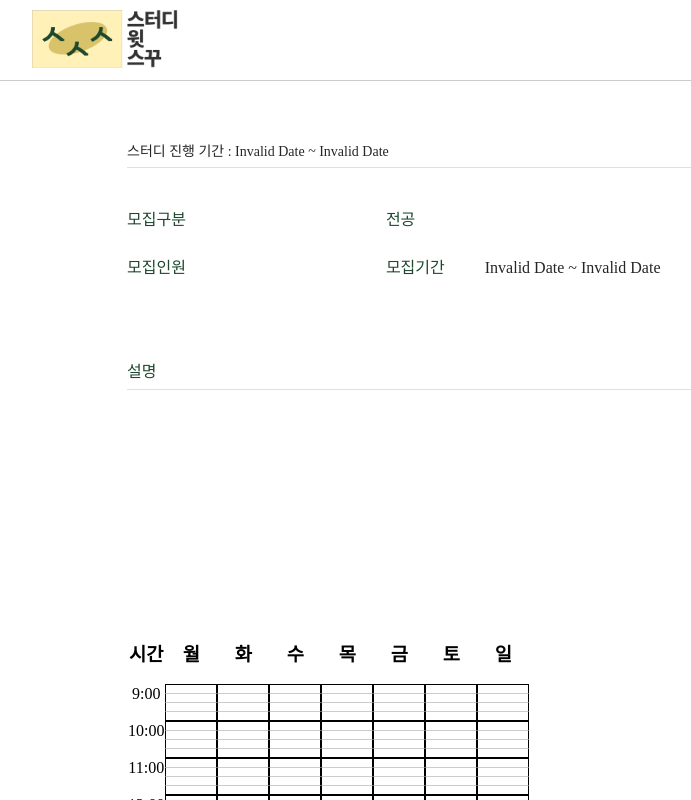
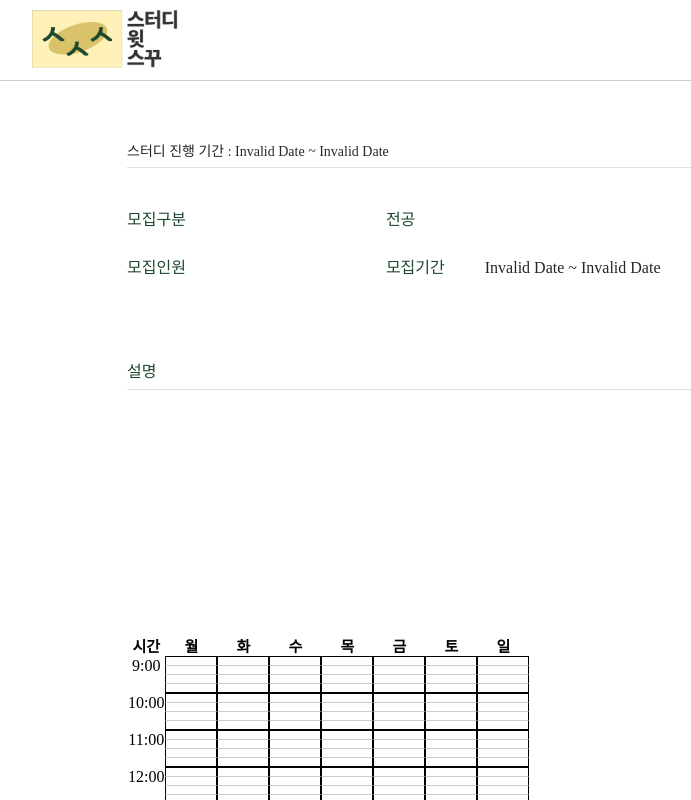
Before and after one commit to k1g99/SwithS, a React (Create React App) app in the folder frontend/: page /studydetail/1 in a window 1280 px wide. Shown: the top 800 px of the page, without its empty margins (73-764 px from the left). Built offline with nearby package versions, Linux system fonts and the light colour scheme; no server answers; a web font is replaced by a local one.

Commit message:
feat: frontend part

```diff
--- a/frontend/src/components/Timetable.js
+++ b/frontend/src/components/Timetable.js
@@ -77,7 +77,7 @@ const Timetable = (props) => {
     }
     timeContainers.push(
       <div className="time-container">
-        <h3>시간</h3>
+        <h3 className="h3123">시간</h3>
         <div className="time-slots">{timeSlots}</div>
       </div>
     )
@@ -106,7 +106,7 @@ const Timetable = (props) => {
 
       timeContainers.push(
         <div key={day} className="time-container">
-          <h3>{day}</h3>
+          <h3 className="h3123">{day}</h3>
           <div className="time-slots">{timeSlots}</div>
         </div>
       )
--- a/frontend/src/components/VoteResult/DateSlot.js
+++ b/frontend/src/components/VoteResult/DateSlot.js
@@ -60,14 +60,14 @@ const DateSlot = (props) => {
   return (
     <div className="time-table">
       <div className="time-container">
-        <h3>시간</h3>
+        <h3 className="h3123">시간</h3>
         <div className="time-slots">
           <NoticeTime />
         </div>
       </div>
       {setDateList().map((date) => (
         <div className="time-container" key={date}>
-          <h3>
+          <h3 className="h3123">
             {date.toLocaleDateString('en-US', {
               month: '2-digit',
               day: '2-digit',
```
